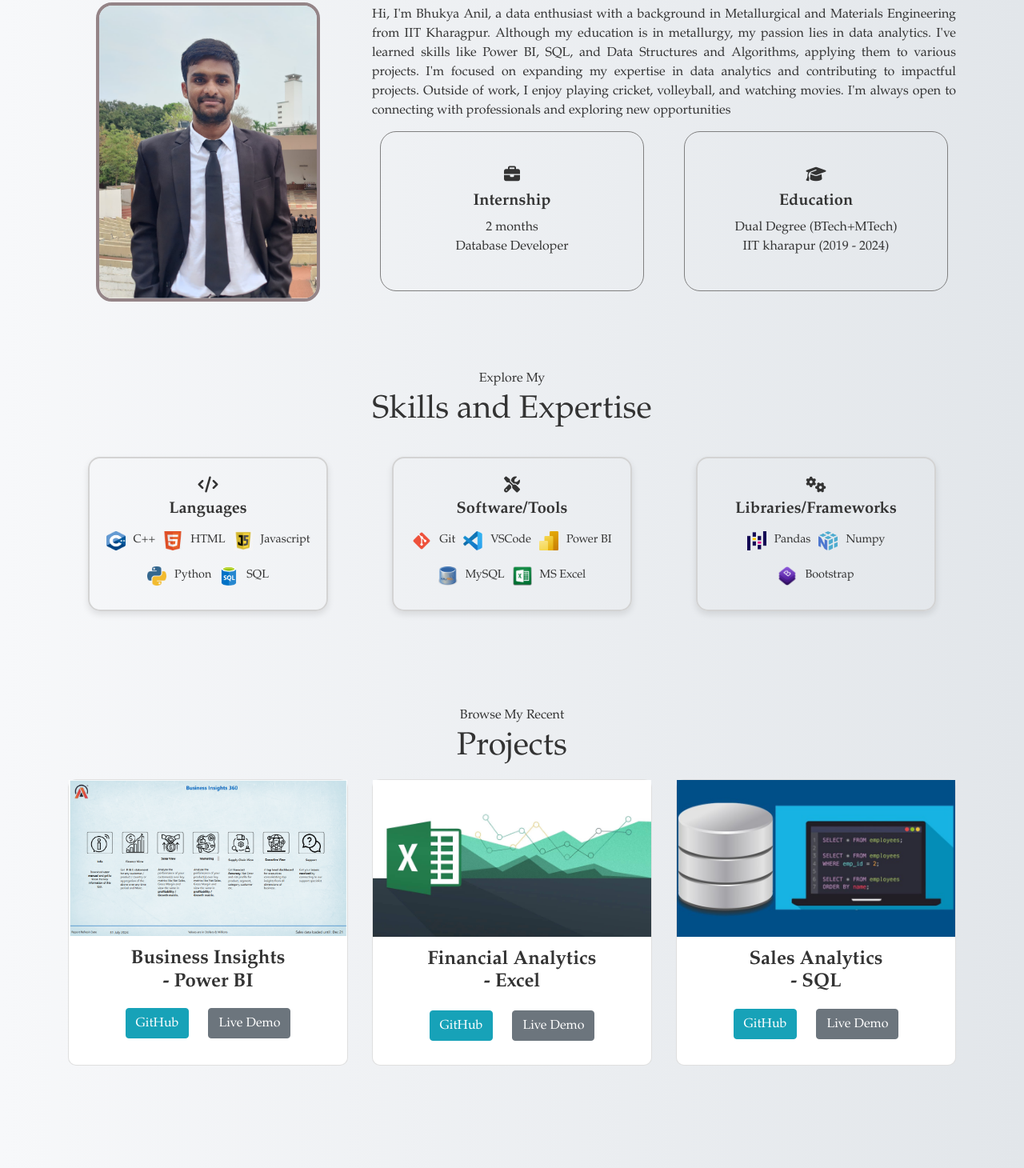
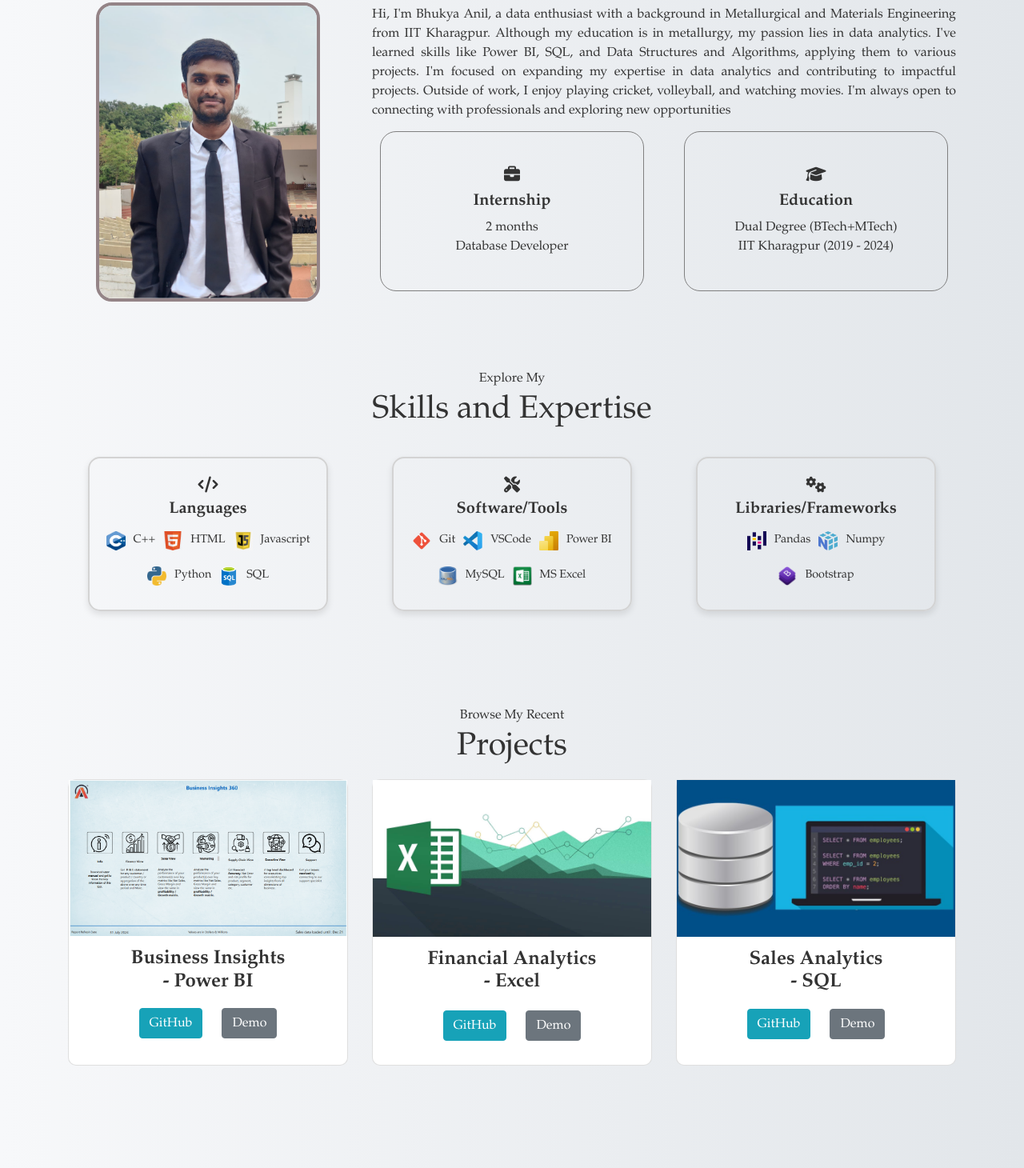
Before and after one commit to Anil-Bhukya/My-Portfolio, a plain HTML site: page index.html in a window 1280 px wide. Shown: the part 760-2220 px from the top of the page at 80% size. Drawn offline with nearby package versions, Linux system fonts and the light colour scheme.

Commit message:
modified index.html

```diff
--- a/index.html
+++ b/index.html
@@ -96,7 +96,7 @@
               <p class="section__text__p1">Hello, I'm</p>
               <h1 class="title">Bhukya Anil</h1>
               <p class="section__text__p2 mb-2">
-                Enthusiast Data Analyst & Scientist
+                Enthusiast Data Analyst
               </p>
               <div
                 class="btn-container d-flex d-flex-row justify-content-center mb-2 mt-4"
@@ -188,7 +188,7 @@
                   <i class="fa-solid fa-graduation-cap icon"></i>
                   <h5>Education</h5>
                   <p class="m-0">Dual Degree (BTech+MTech)</p>
-                  <p class="m-0">IIT kharapur (2019 - 2024)</p>
+                  <p class="m-0">IIT Kharagpur (2019 - 2024)</p>
                 </div>
               </div>
             </div>
@@ -364,7 +364,7 @@
                   data-toggle="modal"
                   data-target="#projectOneModal"
                 >
-                  Live Demo
+                  Demo
                 </button>
               </div>
             </div>
@@ -394,7 +394,7 @@
                   data-toggle="modal"
                   data-target="#projectTwoModal"
                 >
-                  Live Demo
+                  Demo
                 </button>
               </div>
             </div>
@@ -424,7 +424,7 @@
                   data-toggle="modal"
                   data-target="#projectThreeModal"
                 >
-                  Live Demo
+                  Demo
                 </button>
               </div>
             </div>
@@ -446,7 +446,7 @@
                   data-toggle="modal"
                   data-target="#projectOneModal"
                 >
-                  Live Demo
+                  Demo
                 </button>
               </div>
             </div>
@@ -466,7 +466,7 @@
                   data-toggle="modal"
                   data-target="#projectOneModal"
                 >
-                  Live Demo
+                  Demo
                 </button>
               </div>
             </div>
```
